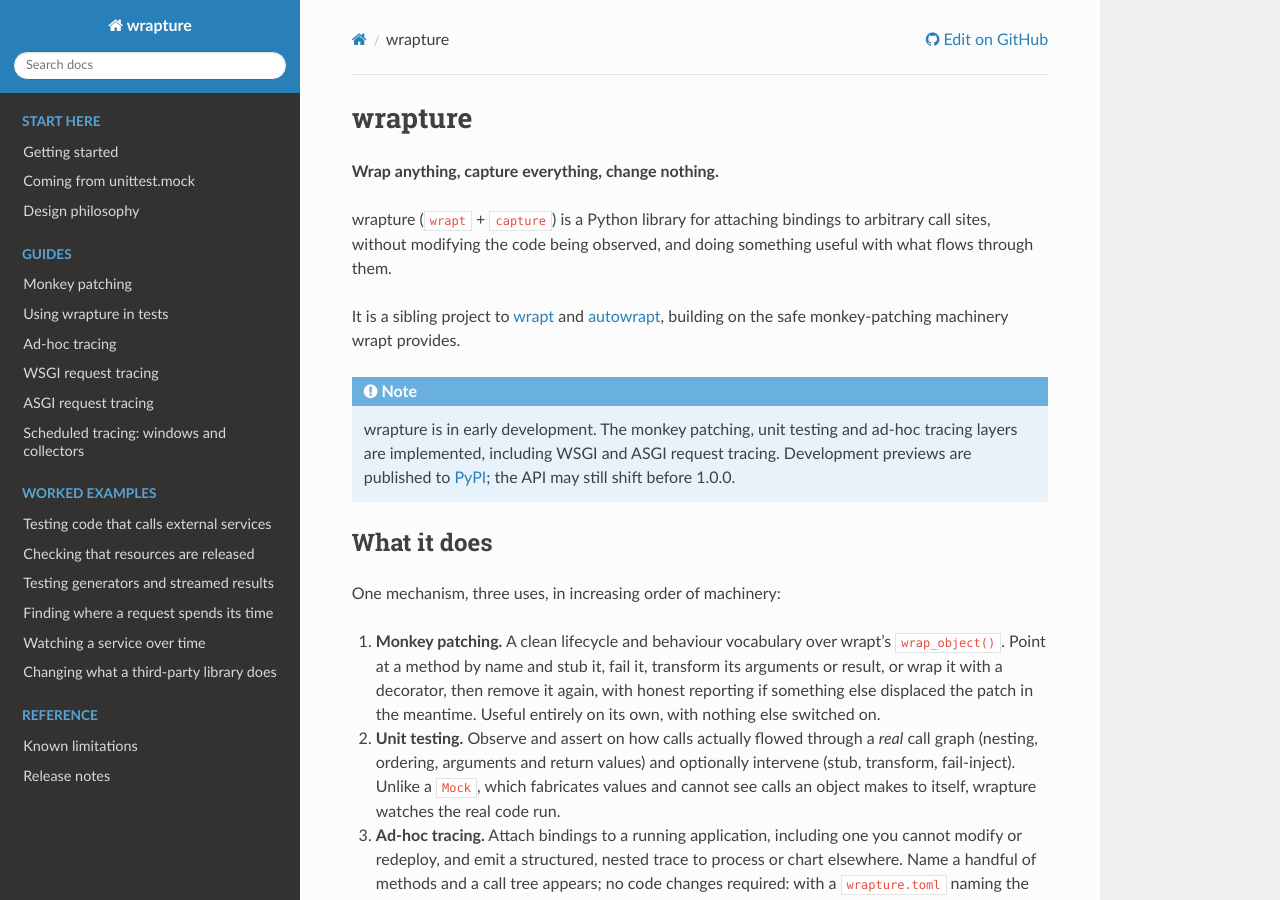
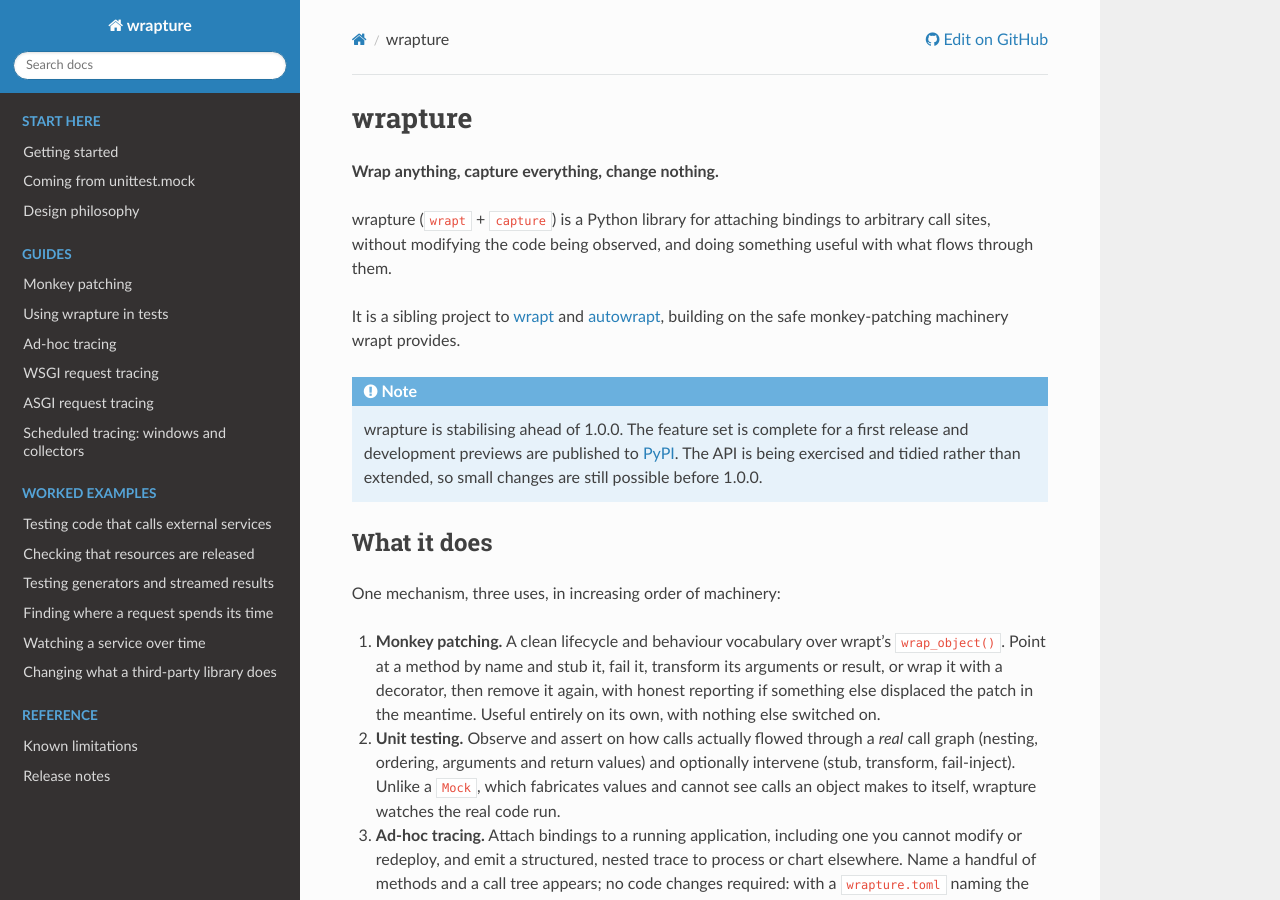
Before and after one commit to GrahamDumpleton/wrapture, a Sphinx documentation site: the page built from docs/index.md, in a window 1280 px wide and 900 px high. Built offline with Sphinx 7.4.7 and the Read the Docs theme 3.1.0, drawn with Linux system fonts in a browser that asks for light colours.

Commit message:
Reword the project status note to reflect stabilisation ahead of 1.0.0.

````diff
--- a/docs/index.md
+++ b/docs/index.md
@@ -11,10 +11,10 @@
 the safe monkey-patching machinery wrapt provides.
 
 ```{note}
-wrapture is in early development. The monkey patching, unit testing
-and ad-hoc tracing layers are implemented, including WSGI and ASGI
-request tracing. Development previews are published to
-[PyPI](https://pypi.org/project/wrapture/); the API may still shift
+wrapture is stabilising ahead of 1.0.0. The feature set is complete
+for a first release and development previews are published to
+[PyPI](https://pypi.org/project/wrapture/). The API is being exercised
+and tidied rather than extended, so small changes are still possible
 before 1.0.0.
 ```
 
````
Also changed, not shown: README.md (+4 -4 lines).
